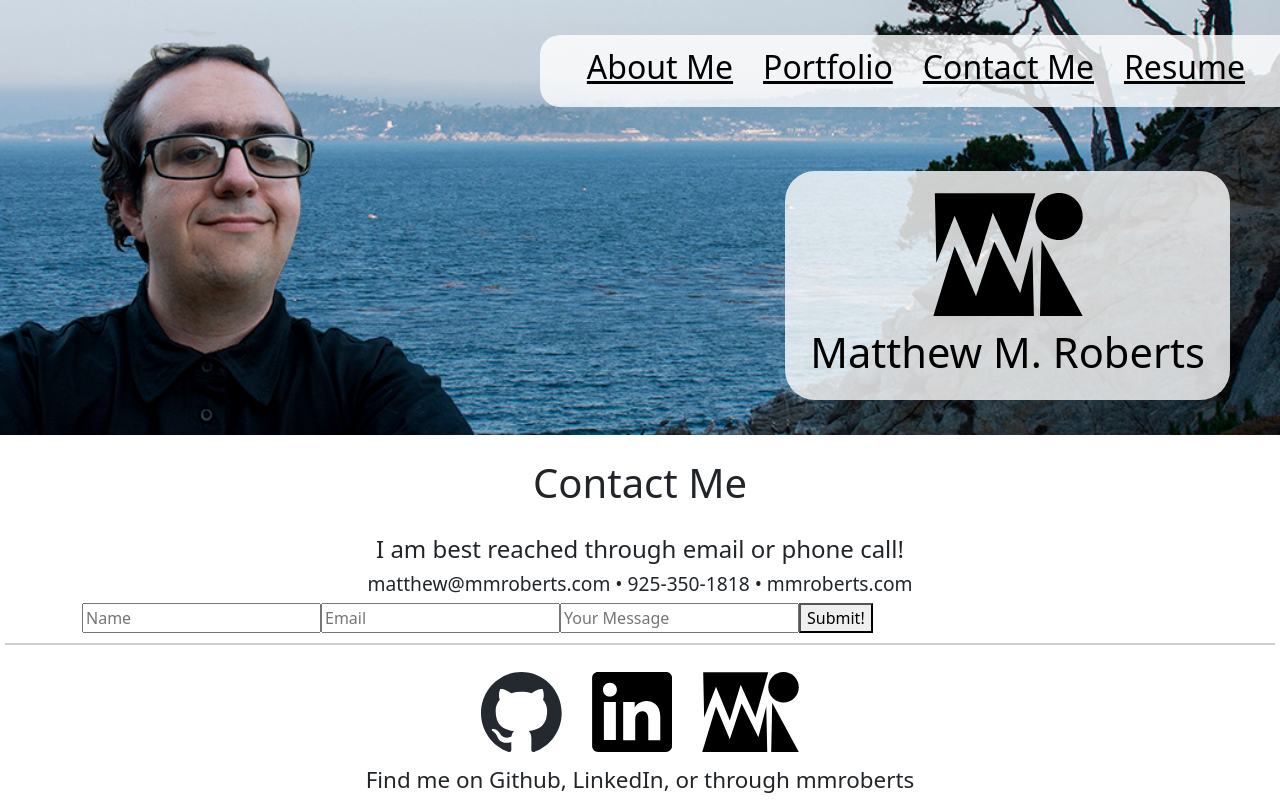
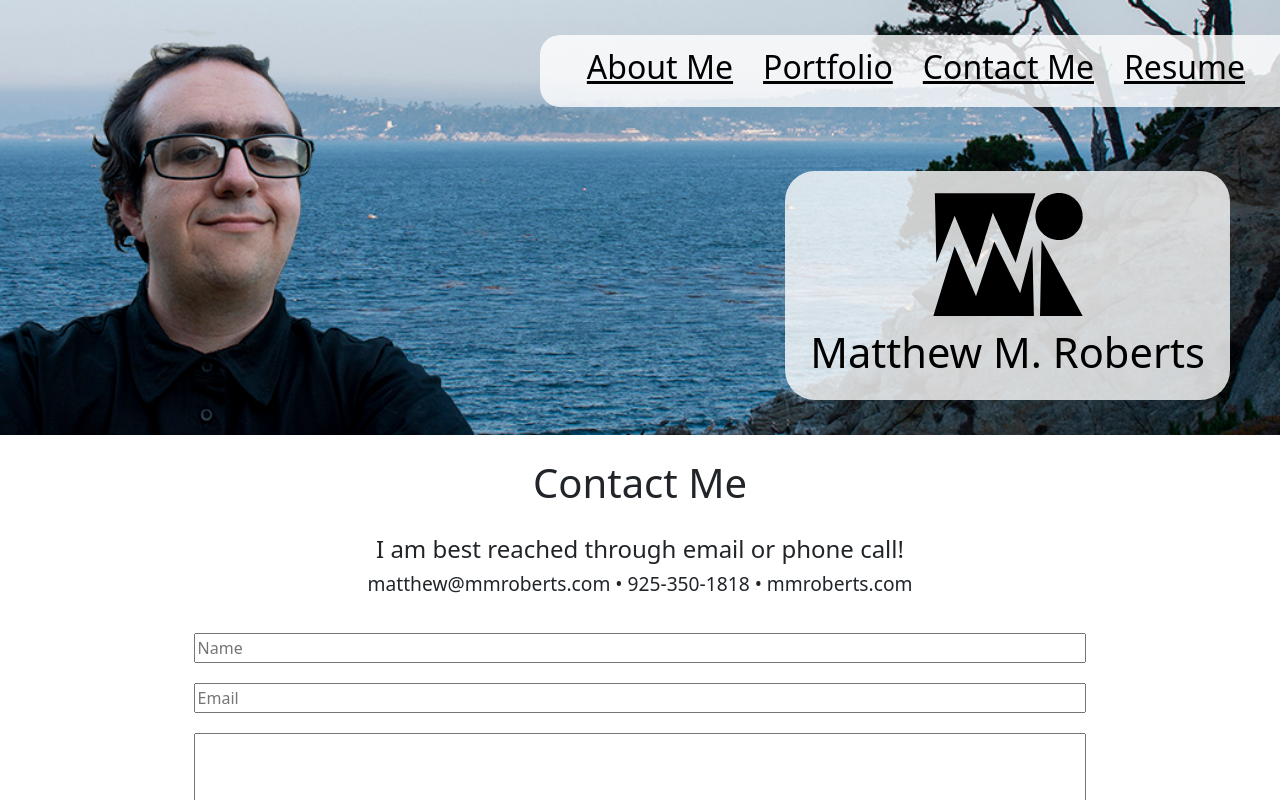
Before and after one commit to Mattmrob/r-portfolio, a React (Vite) app: page /Contact in a window 1280 px wide. Shown: the top 800 px of the page. Built offline with nearby package versions, Linux system fonts and the light colour scheme.

Commit message:
Contact page is finished. Forums work as intended but have nowhere to send data to currently... Need to created readme next then deployment

```diff
--- a/src/index.css
+++ b/src/index.css
@@ -631,6 +631,8 @@ border-top: solid rgb(20, 20, 20, .2) 2px;
     width: 100%;
     display: flex;
     flex-flow: column wrap;
+    justify-content: center;
+    align-items: center;
 }
 
 .cf-container h2 {
@@ -644,6 +646,36 @@ border-top: solid rgb(20, 20, 20, .2) 2px;
     font-size: 1.2em;
 }
 
+.form {
+    width: 100%;
+    display: flex;
+    flex-flow: column wrap;
+    align-items: center;
+}
+
+#name {
+    margin: 30px 10px 10px 10px;
+    width: 80%;
+}
+
+#email {
+    margin: 10px;
+    width: 80%;
+}
+
+#text {
+    height: 200px;
+    margin: 10px;
+    width: 80%;
+}
+
+#submit {
+    margin: 10px;
+    width: 150px;
+    border: 1px solid black;
+    border-radius: 20px;
+}
+
 /* ------------ CONTACT ME ENDS HERE --------------- */
 
 
--- a/src/pages/Contact.jsx
+++ b/src/pages/Contact.jsx
@@ -96,7 +96,7 @@ export default function ContactPage() {
             />
 
 
-            <button type="submit">
+            <button id="submit" type="submit">
               Submit!
             </button>
 
```
